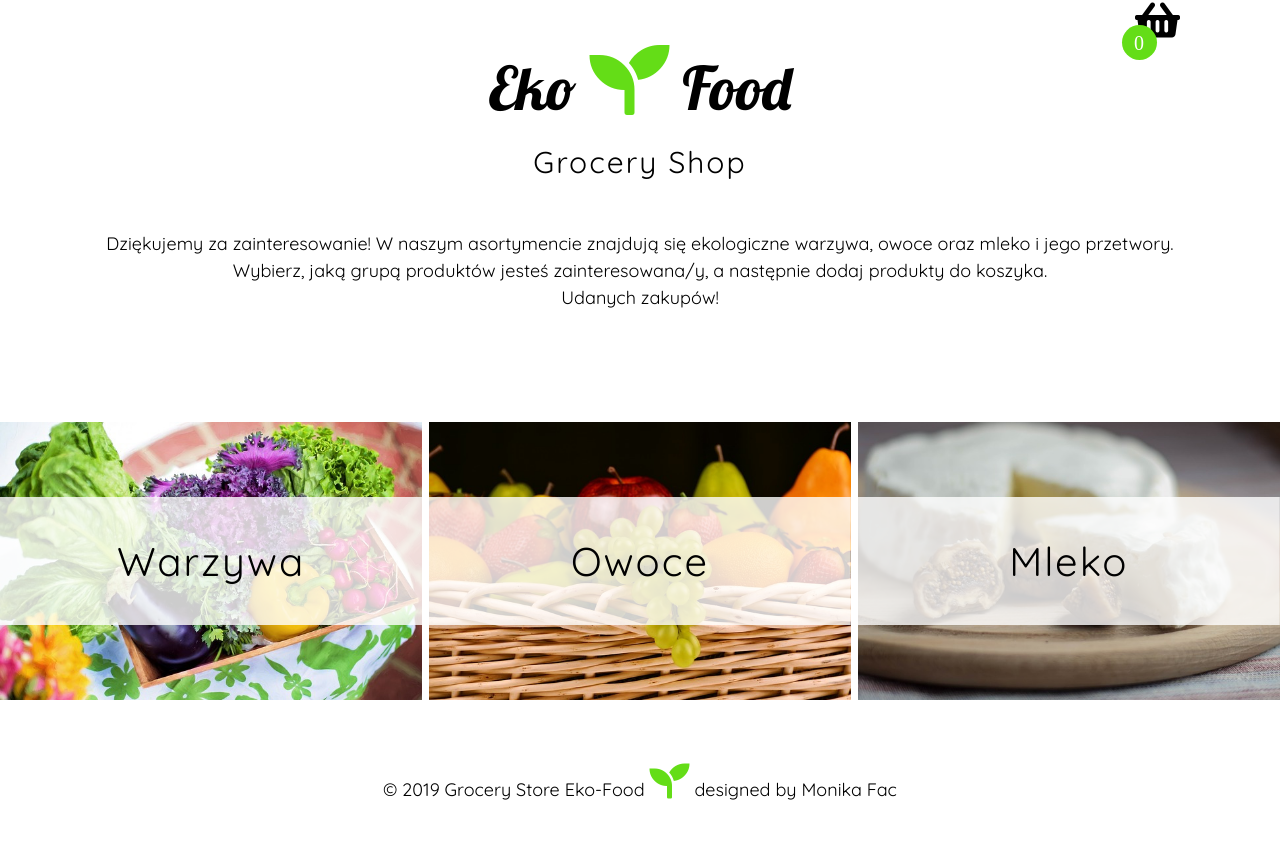
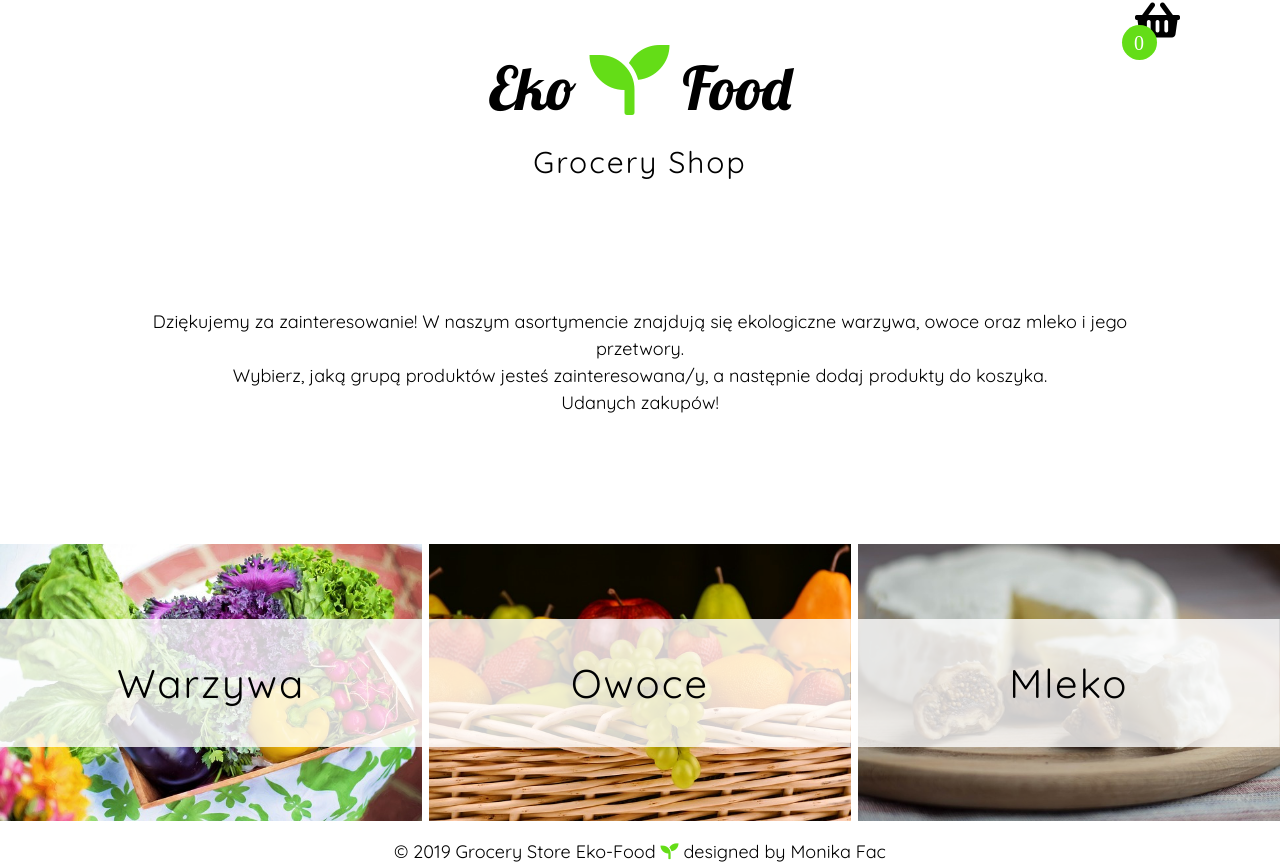
Before and after one commit to monikafac/grocery_store, a plain HTML site: page index.html in a window 1280 px wide. Before the commit the page ends 821 px from the top, so only its background shows below. Drawn offline with Linux system fonts and the light colour scheme.

Commit message:
RWD ready

```diff
--- a/scss/_about.scss
+++ b/scss/_about.scss
@@ -12,6 +12,9 @@ section.about{
     @media(max-width:640px){
         padding: 10%;
     }
+    @media(min-width:641px) and (max-width:1280px){
+        padding: 10%;
+     }
     p{
         font-family: 'Quicksand', sans-serif;
         font-size: 20px;
@@ -22,6 +25,7 @@ section.about{
         }
         @media(min-width:641px) and (max-width:1280px){
            font-size: 18px;
+           text-align: center;
         }
 
     }
--- a/scss/_footer.scss
+++ b/scss/_footer.scss
@@ -3,22 +3,38 @@
 footer{
     display: flex;
     justify-content: center;
-    //height: 5vh;
+    height: 5vh;
     font-size: 20px;
     font-family: 'Quicksand', sans-serif;
     width: 100%;
-    padding-bottom: 20px;
+   padding-bottom: 20px;
+    padding-top: 30px;
+
+
 
     @media(max-width:640px){
         font-size: 16px;
+        text-align: center;
+        padding-top: 20px;
+
     }
     @media(min-width:641px) and (max-width:1280px){
         font-size: 18px;
+        text-align: center;
+        padding-top: 20px;
     }
 
 
     i{
         color:#64DD17;
         font-size: 40px;
+        @media(max-width:640px){
+            font-size: 16px;
+
+        }
+        @media(min-width:641px) and (max-width:1280px){
+            font-size: 18px;
+
+        }
     }
 }
--- a/scss/_main.scss
+++ b/scss/_main.scss
@@ -3,7 +3,8 @@
 
 section.products{
     display: flex;
-    height: 50vh;
+   max-width: 100vw;
+   overflow: hidden;
     justify-content: space-between;
     align-items: center;
     @media(max-width:800px){
@@ -23,17 +24,18 @@ section.products{
         }
 
 
+
         div.vegetablesMenu{
             display: flex;
             flex-direction: column;
             position: relative;
             justify-content: center;
 
+
         img{
             width: 100%;
+        }
 
-
-        }
         p{
             text-align: center;
             font-family: 'Quicksand', sans-serif;
```
Also changed, not shown: css/style.css, 1 other file.
